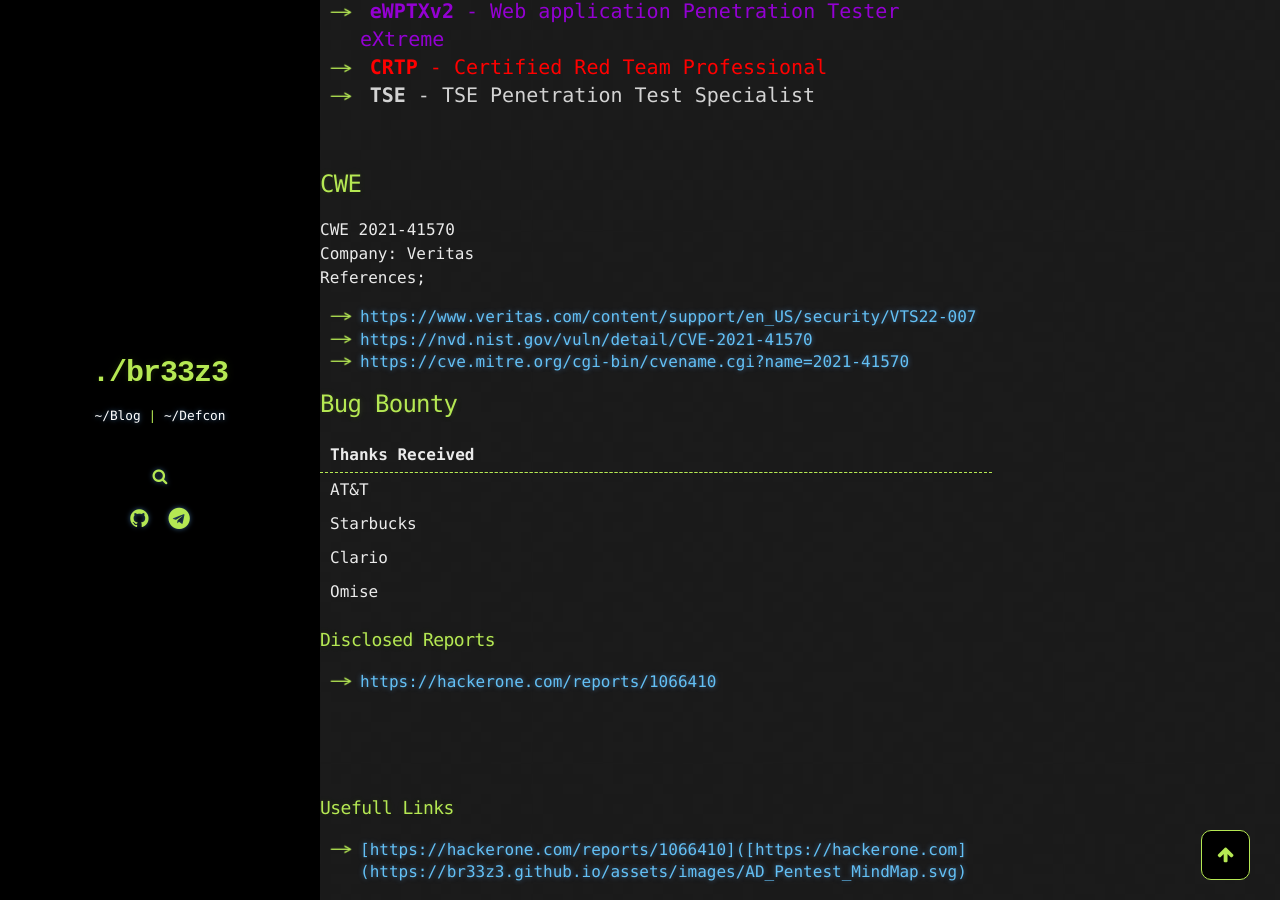
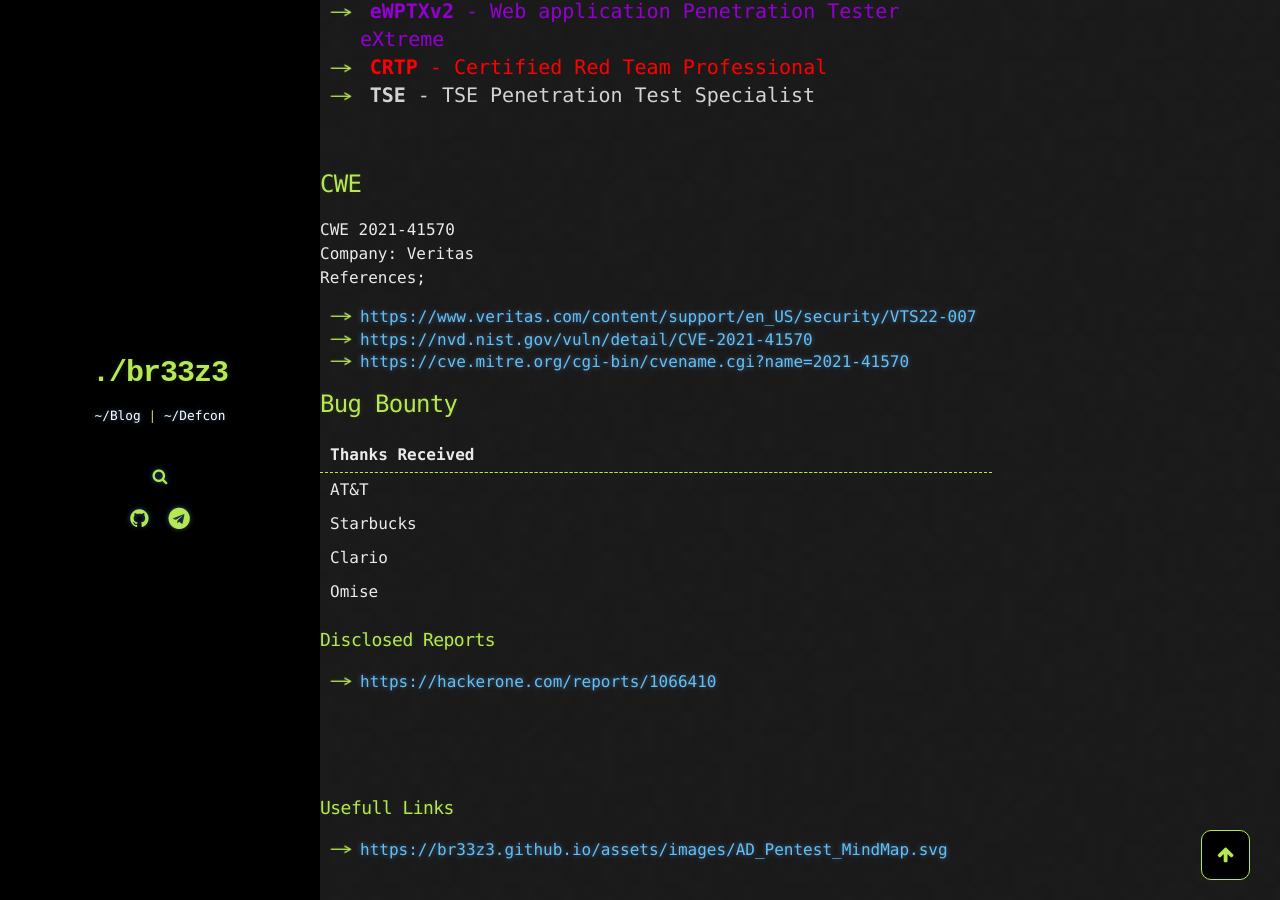
Before and after one commit to br33z3/br33z3.github.io, a Jekyll site: the page built from _pages/index.md, in a window 1280 px wide and 900 px high, scrolled down 833 px. Built offline with Jekyll 4.4.1, drawn with Linux system fonts in a browser that asks for light colours; comment, search, counter and statistics services are not loaded; part of the change alters nothing that is shown.

Commit message:
Update index.md

```diff
--- a/_pages/index.md
+++ b/_pages/index.md
@@ -48,4 +48,4 @@ References;<br />
 
 ### Usefull Links
 
-*   [[https://hackerone.com/reports/1066410]([https://hackerone.com](https://br33z3.github.io/assets/images/AD_Pentest_MindMap.svg)](https://br33z3.github.io/assets/images/AD_Pentest_MindMap.svg)
+*   [https://br33z3.github.io/assets/images/AD_Pentest_MindMap.svg](https://br33z3.github.io/assets/images/AD_Pentest_MindMap.svg)
```
